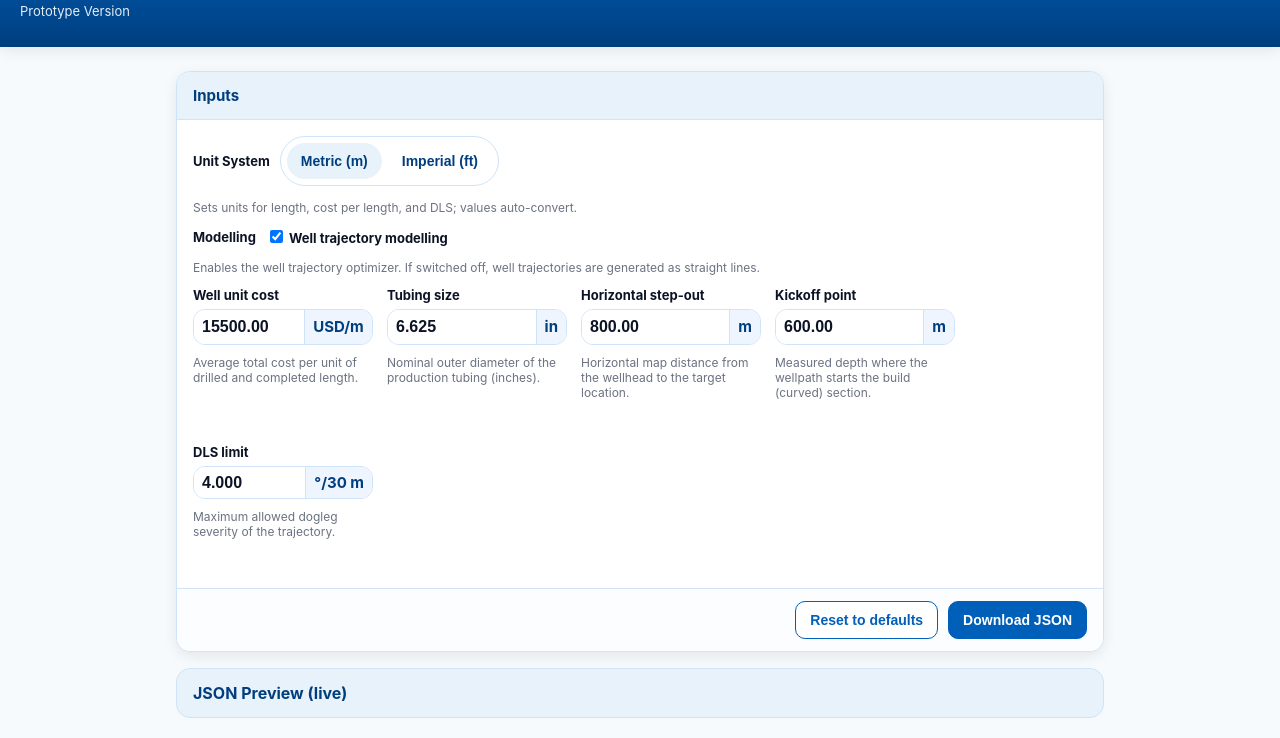
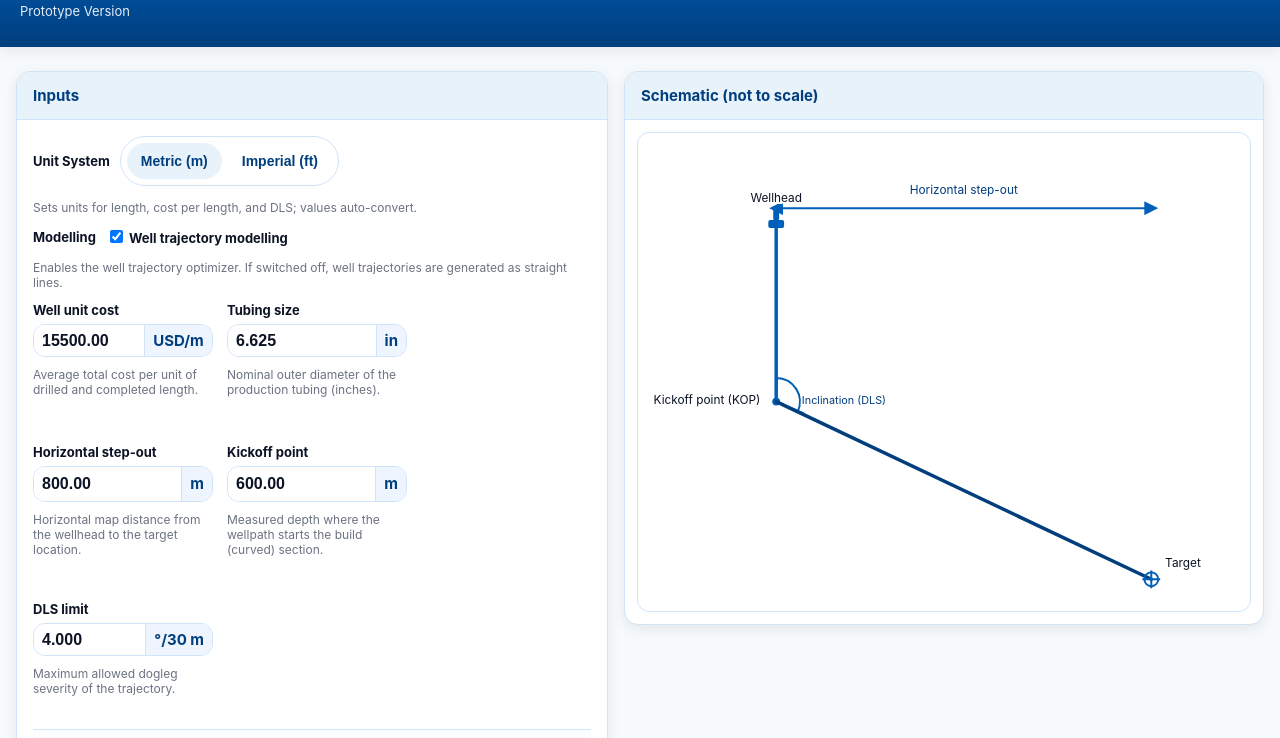
Before and after one commit to pmachado333/well_design_inputs, a plain HTML site: page index.html in a window 1280 px wide. Shown: the part 62-800 px from the top of the page. Drawn offline with Linux system fonts and the light colour scheme.

Commit message:
initial schematic idea

```diff
--- a/index.html
+++ b/index.html
@@ -7,28 +7,33 @@
   <meta name="viewport" content="width=device-width, initial-scale=1" />
   <style>
     :root{
-      /* SLB palette */
       --slb-blue-900:#003E7E; --slb-blue-700:#005FB8; --slb-blue-100:#E8F2FB;
       --ink-900:#0B1324; --ink-500:#6B7280; --bg:#F7FAFD; --card:#FFFFFF; --ring:#CFE3F9;
 
-      /* Sizes & type */
       --radius:14px; --shadow:0 4px 14px rgba(0,0,0,.08);
       --fs-title:26px; --fs-body:16px; --fs-label:13px; --fs-help:12px;
 
-      /* Field controls */
-      --control-h:66px;                 /* ~1.5× height */
-      --chip-minw:50px;                 /* unit chip width approved */
-      --col-min:160px;                  /* narrow pill width via column size */
-      --col-max:180px;
+      --control-h:66px;
+      --chip-minw:50px;
+      --col-min:160px; --col-max:180px;
+
+      --schematic-h:480px;
     }
 
     *{box-sizing:border-box}
-    body{margin:0;font-family:Inter,system-ui,-apple-system,Segoe UI,Roboto,Arial,sans-serif;color:var(--ink-900);background:#F7FAFD;font-size:var(--fs-body)}
+    body{margin:0;font-family:Inter,system-ui,-apple-system,Segoe UI,Roboto,Arial,sans-serif;color:var(--ink-900);background:var(--bg);font-size:var(--fs-body)}
     header{padding:28px 20px;background:linear-gradient(180deg,var(--slb-blue-700),var(--slb-blue-900));color:#fff;box-shadow:var(--shadow)}
     h1{margin:0 0 6px;font-size:var(--fs-title);font-weight:800}
     .subtitle{margin:0;opacity:.9;font-size:13px}
 
-    main{max-width:960px;margin:24px auto;padding:0 16px}
+    .main-grid{
+      max-width:1280px; margin:24px auto; padding:0 16px;
+      display:grid; gap:16px;
+      grid-template-columns: minmax(0, 1fr) 640px;
+      align-items:start;
+    }
+    @media (max-width: 1100px){ .main-grid{ grid-template-columns: 1fr; } }
+
     .card{background:var(--card);border-radius:var(--radius);box-shadow:var(--shadow);border:1px solid var(--ring);overflow:hidden}
     .card h2{margin:0;padding:14px 16px;font-size:15px;font-weight:700;color:var(--slb-blue-900);border-bottom:1px solid var(--ring);background:var(--slb-blue-100)}
     .card .body{padding:16px}
@@ -37,12 +42,10 @@
     .unit-row label{font-weight:700;font-size:var(--fs-label)}
     .help{margin:4px 0 0;font-size:var(--fs-help);color:var(--ink-500);flex-basis:100%}
 
-    /* Unit system toggle */
     .unit-toggle{display:flex;gap:6px;background:#fff;border:1px solid var(--ring);border-radius:999px;padding:6px}
     .unit-toggle button{border:0;padding:10px 14px;border-radius:999px;background:transparent;cursor:pointer;font-weight:700;color:var(--slb-blue-900);font-size:14px}
     .unit-toggle button.active{background:var(--slb-blue-100)}
 
-    /* Grid: narrower columns for tighter pills */
     .fields-grid{
       display:grid; gap:14px; margin-top:8px;
       grid-template-columns: repeat(auto-fill, minmax(var(--col-min), var(--col-max)));
@@ -51,19 +54,15 @@
     .field-group{display:flex;flex-direction:column;gap:6px}
     .field-group label{font-weight:700;font-size:var(--fs-label)}
 
-    /* Field pill with vertical centering (grid) */
     .field{
       display:grid; grid-template-columns: 1fr auto; align-items:center;
       height:var(--control-h); background:#fff; border:1px solid var(--ring); border-radius:12px; overflow:hidden;
       transition:border-color .15s ease;
     }
     .field:focus-within{border-color:var(--slb-blue-700)}
-
-    /* Input */
     .field input[type="number"]{
       width:100%; min-width:0; border:0; outline:none; height:100%;
-      padding:0 8px;
-      background:#fff; color:var(--ink-900);
+      padding:0 8px; background:#fff; color:var(--ink-900);
       font-size:var(--fs-body); font-weight:700; line-height:1;
       text-align:left; font-variant-numeric:tabular-nums;
       -webkit-font-smoothing:antialiased; -moz-osx-font-smoothing:grayscale;
@@ -73,7 +72,6 @@
     input[type=number]::-webkit-inner-spin-button{-webkit-appearance:none;margin:0}
     input[type=number]{-moz-appearance:textfield}
 
-    /* Unit chip */
     .suffix,.unit-select{
       align-self:stretch; display:flex; align-items:center; justify-content:center;
       padding:0 8px; border-left:1px solid var(--ring);
@@ -91,11 +89,19 @@
     .btn{appearance:none;border:1px solid var(--slb-blue-700);color:#fff;background:var(--slb-blue-700);padding:10px 14px;border-radius:10px;font-weight:700;cursor:pointer;font-size:14px}
     .btn.secondary{background:#fff;color:var(--slb-blue-700)}
 
-    /* Bottom collapsible JSON preview */
-    details.preview{margin-top:16px}
+    details.preview{max-width:1280px;margin:16px auto 24px;padding:0 16px}
     details.preview>summary{list-style:none;cursor:pointer;padding:14px 16px;background:var(--slb-blue-100);color:var(--slb-blue-900);font-weight:700;border:1px solid var(--ring);border-radius:var(--radius)}
     details.preview>summary::-webkit-details-marker{display:none}
     details.preview pre{margin:8px 0 0;padding:14px;font-size:12px;line-height:1.4;overflow:auto;white-space:pre;background:#0B1220;color:#E8F2FB;border-radius:10px}
+
+    .schematic-wrap{padding:12px}
+    #schematic{
+      width:100%; height:var(--schematic-h); display:block; background:#fff;
+      border:1px solid var(--ring); border-radius:12px;
+    }
+
+    .ns{ vector-effect: non-scaling-stroke; }
+    .halo{ paint-order: stroke; stroke:#fff; stroke-width:4px; }
   </style>
 </head>
 <body>
@@ -104,11 +110,11 @@
     <p class="subtitle">Prototype Version</p>
   </header>
 
-  <main>
+  <div class="main-grid">
+    <!-- LEFT: Inputs -->
     <section class="card">
       <h2>Inputs</h2>
       <div class="body">
-        <!-- Unit system -->
         <div class="unit-row">
           <label>Unit System</label>
           <div class="unit-toggle" role="radiogroup" aria-label="Unit System">
@@ -118,16 +124,13 @@
           <p class="help">Sets units for length, cost per length, and DLS; values auto-convert.</p>
         </div>
 
-        <!-- Modelling toggle -->
         <div class="unit-row" style="margin-top:0">
           <label>Modelling</label>
           <label class="switch"><input type="checkbox" id="well_trajectory_modelling" checked /> Well trajectory modelling</label>
           <p class="help">Enables the well trajectory optimizer. If switched off, well trajectories are generated as straight lines.</p>
         </div>
 
-        <!-- Fields -->
         <div class="fields-grid">
-          <!-- Well unit cost -->
           <div class="field-group">
             <label for="well_unit_cost">Well unit cost</label>
             <div class="field">
@@ -142,7 +145,6 @@
             <div class="help">Average total cost per unit of drilled and completed length.</div>
           </div>
 
-          <!-- Tubing size -->
           <div class="field-group">
             <label for="tubing_size">Tubing size</label>
             <div class="field">
@@ -152,7 +154,6 @@
             <div class="help">Nominal outer diameter of the production tubing (inches).</div>
           </div>
 
-          <!-- Horizontal step out -->
           <div class="field-group">
             <label for="horizontal_step_out">Horizontal step-out</label>
             <div class="field">
@@ -162,7 +163,6 @@
             <div class="help">Horizontal map distance from the wellhead to the target location.</div>
           </div>
 
-          <!-- Kickoff point -->
           <div class="field-group">
             <label for="kickoff_point">Kickoff point</label>
             <div class="field">
@@ -172,7 +172,6 @@
             <div class="help">Measured depth where the wellpath starts the build (curved) section.</div>
           </div>
 
-          <!-- DLS limit -->
           <div class="field-group">
             <label for="dls_limit">DLS limit</label>
             <div class="field">
@@ -182,40 +181,91 @@
             <div class="help">Maximum allowed dogleg severity of the trajectory.</div>
           </div>
         </div>
-      </div>
 
         <div class="actions">
           <button id="resetBtn" class="btn secondary" type="button">Reset to defaults</button>
           <button id="downloadBtn" class="btn" type="button">Download JSON</button>
         </div>
+      </div>
     </section>
 
-    <!-- Bottom collapsible JSON preview (collapsed by default) -->
+    <!-- RIGHT: Static schematic -->
+    <section class="card">
+      <h2>Schematic (not to scale)</h2>
+      <div class="schematic-wrap">
+        <svg id="schematic" viewBox="0 0 620 460" preserveAspectRatio="xMidYMid meet" role="img" aria-label="Well trajectory schematic">
+          <defs>
+            <marker id="arrow" viewBox="0 0 10 10" refX="5" refY="5" markerWidth="7" markerHeight="7" orient="auto-start-reverse">
+              <path d="M0,0 L10,5 L0,10 Z" fill="#005FB8"></path>
+            </marker>
+          </defs>
+
+          <!-- Top dimension: Horizontal step-out -->
+          <line class="ns" x1="140" y1="64" x2="520" y2="64" stroke="#005FB8" stroke-width="2" marker-start="url(#arrow)" marker-end="url(#arrow)"/>
+          <text class="halo" x="330" y="50" text-anchor="middle" font-size="12" fill="#003E7E">Horizontal step-out</text>
+
+          <!-- Wellhead icon centered on vertical line -->
+          <g transform="translate(140,80)">
+            <rect x="-8" y="-4" width="16" height="8" fill="#005FB8" rx="2"></rect>
+            <rect x="-3" y="-18" width="6" height="14" fill="#005FB8" rx="1"></rect>
+          </g>
+          <!-- Wellhead label ABOVE, centered -->
+          <text class="halo" x="140" y="58" text-anchor="middle" font-size="12" fill="#0B1324">Wellhead</text>
+
+          <!-- Vertical leg -->
+          <path class="ns" d="M 140 80 L 140 260" stroke="#005FB8" stroke-width="3.5" stroke-linecap="round" fill="none"></path>
+
+          <!-- KOP point -->
+          <circle cx="140" cy="260" r="4" fill="#005FB8"></circle>
+          <!-- KOP label LEFT side -->
+          <text class="halo" x="124" y="262" text-anchor="end" font-size="12" fill="#0B1324">Kickoff point (KOP)</text>
+
+          <!-- DLS / inclination wedge at KOP -->
+          <path class="ns" d="M 140 260 L 140 230" stroke="#005FB8" stroke-width="2" fill="none"></path>
+          <path class="ns" d="M 140 260 L 168 272" stroke="#005FB8" stroke-width="2" fill="none"></path>
+          <path class="ns" d="M 140 236 A 24 24 0 0 1 161.8 270.1" stroke="#005FB8" stroke-width="2" fill="none"></path>
+          <!-- DLS label closer to the angle -->
+          <text class="halo" x="166" y="262" font-size="11" fill="#003E7E">Inclination (DLS)</text>
+
+          <!-- Inclined leg -->
+          <path class="ns" d="M 140 260 L 520 440" stroke="#003E7E" stroke-width="3.5" stroke-linecap="round" fill="none"></path>
+
+          <!-- Target -->
+          <g transform="translate(520,440)">
+            <circle r="7" stroke="#005FB8" stroke-width="2" fill="none"></circle>
+            <line x1="-9" y1="0" x2="9" y2="0" stroke="#005FB8" stroke-width="2"></line>
+            <line x1="0" y1="-9" x2="0" y2="9" stroke="#005FB8" stroke-width="2"></line>
+          </g>
+          <text class="halo" x="534" y="428" font-size="12" fill="#0B1324">Target</text>
+        </svg>
+      </div>
+    </section>
+  </div>
+
+  <!-- Bottom JSON preview (collapsed by default) -->
   <details class="preview" id="jsonDetails">
     <summary>JSON Preview (live)</summary>
     <pre id="jsonPreview" aria-live="polite"></pre>
   </details>
-  </main>
 
   <script>
-    // UOM catalog
+    /* ===== UOM + JSON logic (unchanged) ===== */
     const UOM = {
       length: {
         metric: "slb-osdu-dev-sis-internal-hq:reference-data--UnitOfMeasure:m:",
-        imperial: "slb-osdu-dev-sis-internal-hq:reference-data--UnitOfMeasure:ft:"
+        imperial:"slb-osdu-dev-sis-internal-hq:reference-data--UnitOfMeasure:ft:"
       },
       cost: {
         metric: "slb-osdu-dev-sis-internal-hq:reference-data--UnitOfMeasure:USD%2Fm:",
-        imperial: "slb-osdu-dev-sis-internal-hq:reference-data--UnitOfMeasure:USD%2Fft:"
+        imperial:"slb-osdu-dev-sis-internal-hq:reference-data--UnitOfMeasure:USD%2Fft:"
       },
       tubingInch: "slb-osdu-dev-sis-internal-hq:reference-data--UnitOfMeasure:in:",
       dls: {
         metric: "slb-osdu-dev-sis-internal-hq:reference-data--UnitOfMeasure:1%2F30%20dega%2Fm:",
-        imperial: "slb-osdu-dev-sis-internal-hq:reference-data--UnitOfMeasure:0.01%20dega%2Fft:"
+        imperial:"slb-osdu-dev-sis-internal-hq:reference-data--UnitOfMeasure:0.01%20dega%2Fft:"
       }
     };
 
-    // Defaults (DLS now 4)
     const defaults = {
       unitSystem: "metric",
       well_trajectory_modelling: true,
@@ -226,33 +276,70 @@
       dls_limit: 4
     };
 
-    // Conversions
-    const M_PER_FT = 0.3048;
-    const FT_PER_M = 1 / M_PER_FT;
-    const DLS_M_TO_FT = 100 / (30 * FT_PER_M); // °/30m -> °/100ft
+    const M_PER_FT = 0.3048, FT_PER_M = 1 / M_PER_FT;
+    const DLS_M_TO_FT = 100 / (30 * FT_PER_M);
     const DLS_FT_TO_M = 1 / DLS_M_TO_FT;
 
-    // State
     const state = JSON.parse(JSON.stringify(defaults));
 
-    // Elements
-    const metricBtn = document.getElementById("metricBtn");
+    const metricBtn   = document.getElementById("metricBtn");
     const imperialBtn = document.getElementById("imperialBtn");
-    const costInput = document.getElementById("well_unit_cost");
+    const costInput   = document.getElementById("well_unit_cost");
     const costUnitSel = document.getElementById("well_cost_unit");
     const tubingInput = document.getElementById("tubing_size");
-    const hsoInput = document.getElementById("horizontal_step_out");
-    const kopInput = document.getElementById("kickoff_point");
-    const dlsInput = document.getElementById("dls_limit");
+    const hsoInput    = document.getElementById("horizontal_step_out");
+    const kopInput    = document.getElementById("kickoff_point");
+    const dlsInput    = document.getElementById("dls_limit");
     const jsonPreview = document.getElementById("jsonPreview");
-    const resetBtn = document.getElementById("resetBtn");
+    const resetBtn    = document.getElementById("resetBtn");
     const downloadBtn = document.getElementById("downloadBtn");
-    const hsoUnit = document.getElementById("hso_unit");
-    const kopUnit = document.getElementById("kop_unit");
-    const dlsUnit = document.getElementById("dls_unit");
-    const trajChk = document.getElementById("well_trajectory_modelling");
+    const hsoUnit     = document.getElementById("hso_unit");
+    const kopUnit     = document.getElementById("kop_unit");
+    const dlsUnit     = document.getElementById("dls_unit");
+    const trajChk     = document.getElementById("well_trajectory_modelling");
 
     function clampNonNeg(n){ return Math.max(0, Number(n) || 0); }
+    function roundNum(v,d){ const f = Math.pow(10,d); return Math.round((Number(v)||0)*f)/f; }
+
+    function buildPayload(){
+      const isMetric = state.unitSystem === "metric";
+      return {
+        well_trajectory_modelling: !!state.well_trajectory_modelling,
+        allow_incomplete_dev_concept: false,
+        multilateral_well_modelling: { multilateral_well_design: false },
+        well_unit_cost: roundNum(state.well_unit_cost, 2),
+        well_unit_cost_measurement: isMetric ? UOM.cost.metric : UOM.cost.imperial,
+        tubing_size: roundNum(state.tubing_size, 3),
+        tubing_size_measurement: UOM.tubingInch,
+        horizontal_step_out: roundNum(state.horizontal_step_out, 2),
+        horizontal_step_out_measurement: isMetric ? UOM.length.metric : UOM.length.imperial,
+        kickoff_point: roundNum(state.kickoff_point, 2),
+        kickoff_point_measurement: isMetric ? UOM.length.metric : UOM.length.imperial,
+        dls_limit: roundNum(state.dls_limit, 3),
+        dls_limit_measurement: isMetric ? UOM.dls.metric : UOM.dls.imperial
+      };
+    }
+    function renderJSON(){
+      jsonPreview.textContent = JSON.stringify(buildPayload(), null, 2);
+    }
+
+    function setUnitSystem(target){
+      if(target === state.unitSystem) return;
+      const toImperial = target === "imperial";
+      if(toImperial){
+        state.horizontal_step_out *= FT_PER_M;
+        state.kickoff_point      *= FT_PER_M;
+        state.well_unit_cost     *= M_PER_FT;
+        state.dls_limit          *= DLS_M_TO_FT;
+      }else{
+        state.horizontal_step_out *= M_PER_FT;
+        state.kickoff_point      *= M_PER_FT;
+        state.well_unit_cost     *= FT_PER_M;
+        state.dls_limit          *= DLS_FT_TO_M;
+      }
+      state.unitSystem = target;
+      syncInputsFromState();
+    }
 
     function syncInputsFromState(){
       trajChk.checked = state.well_trajectory_modelling;
@@ -278,53 +365,6 @@
       renderJSON();
     }
 
-    function buildPayload(){
-      const isMetric = state.unitSystem === "metric";
-      return {
-        well_trajectory_modelling: !!state.well_trajectory_modelling,
-        allow_incomplete_dev_concept: false, // fixed as requested
-        multilateral_well_modelling: { multilateral_well_design: false },
-        well_unit_cost: roundNum(state.well_unit_cost, 2),
-        well_unit_cost_measurement: isMetric ? UOM.cost.metric : UOM.cost.imperial,
-        tubing_size: roundNum(state.tubing_size, 3),
-        tubing_size_measurement: UOM.tubingInch,
-        horizontal_step_out: roundNum(state.horizontal_step_out, 2),
-        horizontal_step_out_measurement: isMetric ? UOM.length.metric : UOM.length.imperial,
-        kickoff_point: roundNum(state.kickoff_point, 2),
-        kickoff_point_measurement: isMetric ? UOM.length.metric : UOM.length.imperial,
-        dls_limit: roundNum(state.dls_limit, 3),
-        dls_limit_measurement: isMetric ? UOM.dls.metric : UOM.dls.imperial
-      };
-    }
-
-    function roundNum(v, digits){
-      const f = Math.pow(10, digits);
-      return Math.round((Number(v)||0) * f) / f;
-    }
-
-    function renderJSON(){
-      jsonPreview.textContent = JSON.stringify(buildPayload(), null, 2);
-    }
-
-    function setUnitSystem(target){
-      if(target === state.unitSystem) return;
-      const toImperial = target === "imperial";
-      if(toImperial){
-        state.horizontal_step_out *= FT_PER_M;
-        state.kickoff_point     *= FT_PER_M;
-        state.well_unit_cost    *= M_PER_FT;    // USD/m -> USD/ft
-        state.dls_limit         *= DLS_M_TO_FT; // °/30m -> °/100ft
-      }else{
-        state.horizontal_step_out *= M_PER_FT;
-        state.kickoff_point     *= M_PER_FT;
-        state.well_unit_cost    *= FT_PER_M;    // USD/ft -> USD/m
-        state.dls_limit         *= DLS_FT_TO_M; // °/100ft -> °/30m
-      }
-      state.unitSystem = target;
-      syncInputsFromState();
-    }
-
-    // Events
     metricBtn.addEventListener("click", ()=> setUnitSystem("metric"));
     imperialBtn.addEventListener("click", ()=> setUnitSystem("imperial"));
 
@@ -357,7 +397,6 @@
       a.remove();
     });
 
-    // Init
     (function init(){
       Object.assign(state, JSON.parse(JSON.stringify(defaults)));
       syncInputsFromState();
```
Lines whose indentation alone changed are shown as unchanged.
